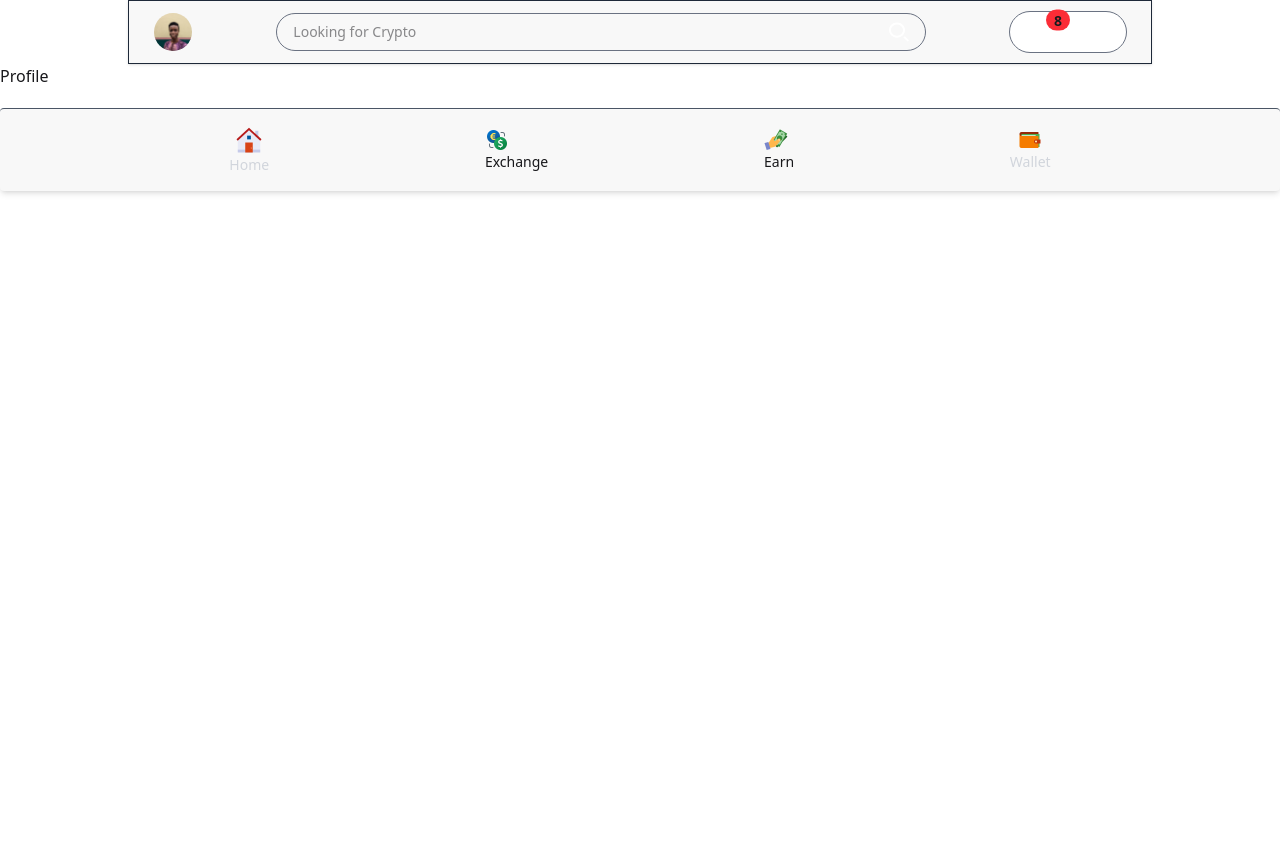
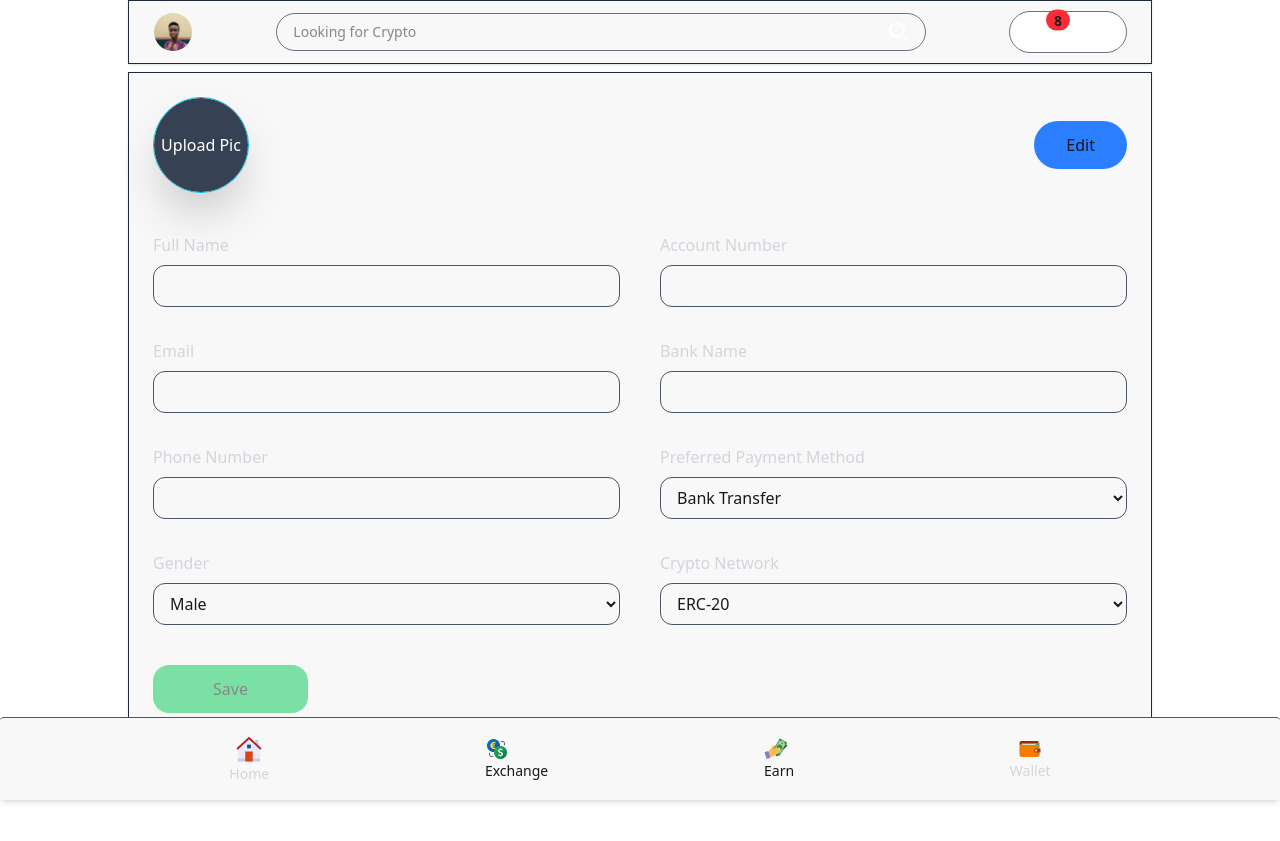
Before and after one commit to JOSEPH-Inalegwu/ZeusGuard, a React (Vite) app: page /app/profile in a window 1280 px wide. Before the commit the page ends 800 px from the top, so only its background shows below. Built offline with nearby package versions, Linux system fonts and the light colour scheme.

Commit message:
Add Profile component with editable fields and profile picture upload functionality

```diff
--- a/src/Components/Profile/Profile.jsx
+++ b/src/Components/Profile/Profile.jsx
@@ -1,9 +1,157 @@
-import React from 'react'
+import React, { useState, useEffect } from 'react';
+import ProfilePictureUpload from './ProfilePictureUpload';
 
 const Profile = () => {
+  const [isEditing, setIsEditing] = useState(false);
+  const [isSaving, setIsSaving] = useState(false);
+  const [isSaved, setIsSaved] = useState(false);
+  const [formData, setFormData] = useState({
+    fullName: '',
+    email: '',
+    phoneNumber: '',
+    gender: '',
+    accountNumber: '',
+    bankName: '',
+    paymentMethod: '',
+    cryptoNetwork: ''
+  });
+
+  useEffect(() => {
+    const savedData = JSON.parse(localStorage.getItem('profileData'));
+    if (savedData) {
+      setFormData(savedData);
+      setIsSaved(true);
+    }
+  }, []);
+
+  const handleInputChange = (e) => {
+    setFormData({ ...formData, [e.target.name]: e.target.value });
+  };
+
+  const handleSave = () => {
+    setIsSaving(true);
+    setTimeout(() => {
+      localStorage.setItem('profileData', JSON.stringify(formData));
+      setIsSaving(false);
+      setIsSaved(true);
+      setIsEditing(false);
+    }, 1000);
+  };
+
   return (
-    <div>Profile</div>
-  )
-}
+    <div className='w-4/5 mx-auto mt-2 bg-base-200 shadow-sm px-6 py-6 border border-gray-800'>
+      <div className='flex justify-between items-center'>
+        <div className='flex items-center space-x-3'>
+          <label className='cursor-pointer'>
+            <ProfilePictureUpload />
+          </label>
+          <div>
+            <h3 className='text-xl font-bold'>{formData.fullName || ''}</h3>
+            <p className='text-sm'>{formData.email || ''}</p>
+          </div>
+        </div>
+        <button
+        onClick={() => setIsEditing(true)}
+        disabled={isEditing}
+        className={`px-8 py-3 rounded-full transition ease-in-out ${
+            isEditing ? "bg-blue-300 cursor-not-allowed" : "bg-blue-500 hover:bg-blue-700"
+        }`}
+        >
+            {isEditing ? "Editing..." : "Edit"}
+        </button>
 
-export default Profile
+      </div>
+      <div className='mt-10'>
+        <form className='flex space-x-10'>
+          <div className='space-y-8 w-2/3'>
+            <div className='flex flex-col space-y-2'>
+              <label htmlFor='fullName' className='text-gray-300'>Full Name</label>
+              <input type='text' name='fullName' value={formData.fullName} onChange={handleInputChange} disabled={!isEditing} className='border border-gray-600 rounded-xl px-3 py-2' />
+            </div>
+            <div className='flex flex-col space-y-2'>
+              <label htmlFor='email' className='text-gray-300'>Email</label>
+              <input type='email' name='email' value={formData.email} onChange={handleInputChange} disabled={!isEditing} className='border border-gray-600 rounded-xl px-3 py-2' />
+            </div>
+            <div className='flex flex-col space-y-2'>
+              <label htmlFor='phoneNumber' className='text-gray-300'>Phone Number</label>
+              <input type='number' name='phoneNumber' value={formData.phoneNumber} onChange={handleInputChange} disabled={!isEditing} className='border border-gray-600 rounded-xl px-3 py-2' />
+            </div>
+            <div className='flex flex-col space-y-2'>
+              <label htmlFor='gender' className='text-gray-300'>Gender</label>
+              <select name='gender' value={formData.gender} onChange={handleInputChange} disabled={!isEditing} className='bg-base-200 border border-gray-600 rounded-xl px-3 py-2'>
+                <option value='male'>Male</option>
+                <option value='female'>Female</option>
+              </select>
+            </div>
+          </div>
+          <div className='w-2/3 space-y-8'>
+            <div className='flex flex-col space-y-2'>
+              <label htmlFor='accountNumber' className='text-gray-300'>Account Number</label>
+              <input type='number' name='accountNumber' value={formData.accountNumber} onChange={handleInputChange} disabled={!isEditing} className='border border-gray-600 rounded-xl px-3 py-2' />
+            </div>
+            <div className='flex flex-col space-y-2'>
+              <label htmlFor='bankName' className='text-gray-300'>Bank Name</label>
+              <input type='text' name='bankName' value={formData.bankName} onChange={handleInputChange} disabled={!isEditing} className='border border-gray-600 rounded-xl px-3 py-2' />
+            </div>
+            <div className='flex flex-col space-y-2'>
+              <label htmlFor='paymentMethod' className='text-gray-300'>Preferred Payment Method</label>
+              <select name='paymentMethod' value={formData.paymentMethod} onChange={handleInputChange} disabled={!isEditing} className='bg-base-200 border border-gray-600 rounded-xl px-3 py-2'>
+                <option value='bank'>Bank Transfer</option>
+                <option value='paypal'>PayPal</option>
+                <option value='crypto'>Crypto</option>
+              </select>
+            </div>
+            <div className='flex flex-col space-y-2'>
+              <label htmlFor='cryptoNetwork' className='text-gray-300'>Crypto Network</label>
+              <select name='cryptoNetwork' value={formData.cryptoNetwork} onChange={handleInputChange} disabled={!isEditing} className='bg-base-200 border border-gray-600 rounded-xl px-3 py-2'>
+                <option value='erc20'>ERC-20</option>
+                <option value='bep20'>BEP-20</option>
+                <option value='trc20'>TRC-20</option>
+              </select>
+            </div>
+          </div>
+        </form>
+        <div className="space-y-2 mt-10">
+            <button
+                onClick={handleSave}
+                disabled={!isEditing}
+                className={`bg-green-500 px-15 py-3 rounded-2xl transition ease-in-out flex items-center justify-center ${
+                !isEditing ? "opacity-50 cursor-not-allowed" : "hover:bg-green-600"
+                }`}
+            >
+                {isSaving ? (
+                <>
+                    <svg
+                    className="animate-spin h-5 w-5 mr-2 text-white"
+                    xmlns="http://www.w3.org/2000/svg"
+                    fill="none"
+                    viewBox="0 0 24 24"
+                    >
+                    <circle
+                        className="opacity-25"
+                        cx="12"
+                        cy="12"
+                        r="10"
+                        stroke="currentColor"
+                        strokeWidth="4"
+                    ></circle>
+                    <path
+                        className="opacity-75"
+                        fill="currentColor"
+                        d="M4 12a8 8 0 018-8v4l3-3-3-3v4a8 8 0 00-8 8H4z"
+                    ></path>
+                    </svg>
+                    Saving...
+                </>
+                ) : (
+                "Save"
+                )}
+            </button>
+        </div>
+
+      </div>
+    </div>
+  );
+};
+
+export default Profile;
--- /dev/null
+++ b/src/Components/Profile/ProfilePictureUpload.jsx
@@ -0,0 +1,54 @@
+import React, { useState, useEffect } from "react";
+
+const ProfilePictureUpload = () => {
+  const [profilePic, setProfilePic] = useState(null);
+
+  useEffect(() => {
+    const savedPic = localStorage.getItem("profilePic");
+    if (savedPic) setProfilePic(savedPic);
+  }, []);
+
+  const handleImageUpload = (e) => {
+    const file = e.target.files[0];
+    if (file) {
+      const reader = new FileReader();
+      reader.onloadend = () => {
+        const base64String = reader.result;
+        setProfilePic(base64String);
+        localStorage.setItem("profilePic", base64String); // Save to localStorage
+      };
+      reader.readAsDataURL(file);
+    }
+  };
+
+  return (
+    <div className="relative w-24 h-24">
+      <label className="cursor-pointer relative block w-full h-full rounded-full overflow-hidden border border-cyan-500 shadow-2xl">
+        <input
+          type="file"
+          className="hidden"
+          onChange={handleImageUpload}
+          accept="image/*"
+        />
+        {profilePic ? (
+          <div className="relative w-full h-full">
+            <img
+              src={profilePic}
+              alt="Profile"
+              className="w-full h-full object-cover rounded-full"
+            />
+            <div className="absolute inset-0 bg-gray-500 bg-opacity-100 flex items-center justify-center opacity-0 hover:opacity-50 transition ease-in-out">
+              <span className="text-black font-semibold">Change</span>
+            </div>
+          </div>
+        ) : (
+          <div className="w-full h-full flex items-center justify-center bg-gray-700 text-white rounded-full">
+            Upload Pic
+          </div>
+        )}
+      </label>
+    </div>
+  );
+};
+
+export default ProfilePictureUpload;
```
